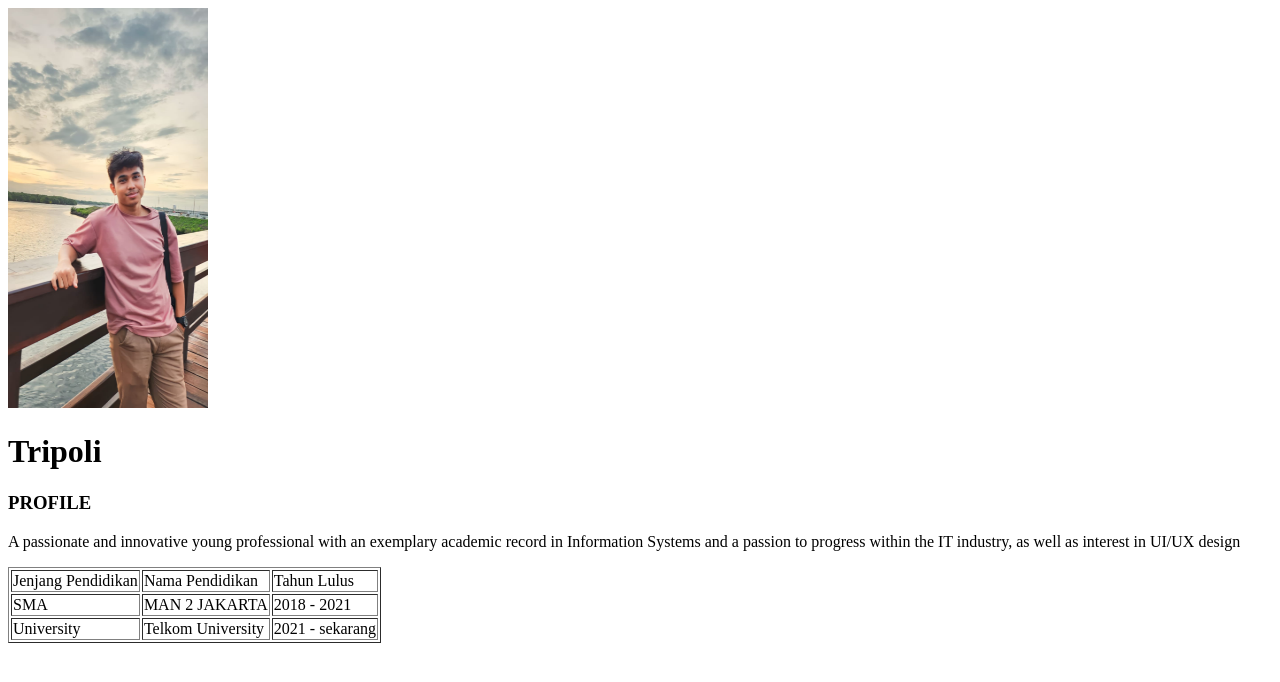
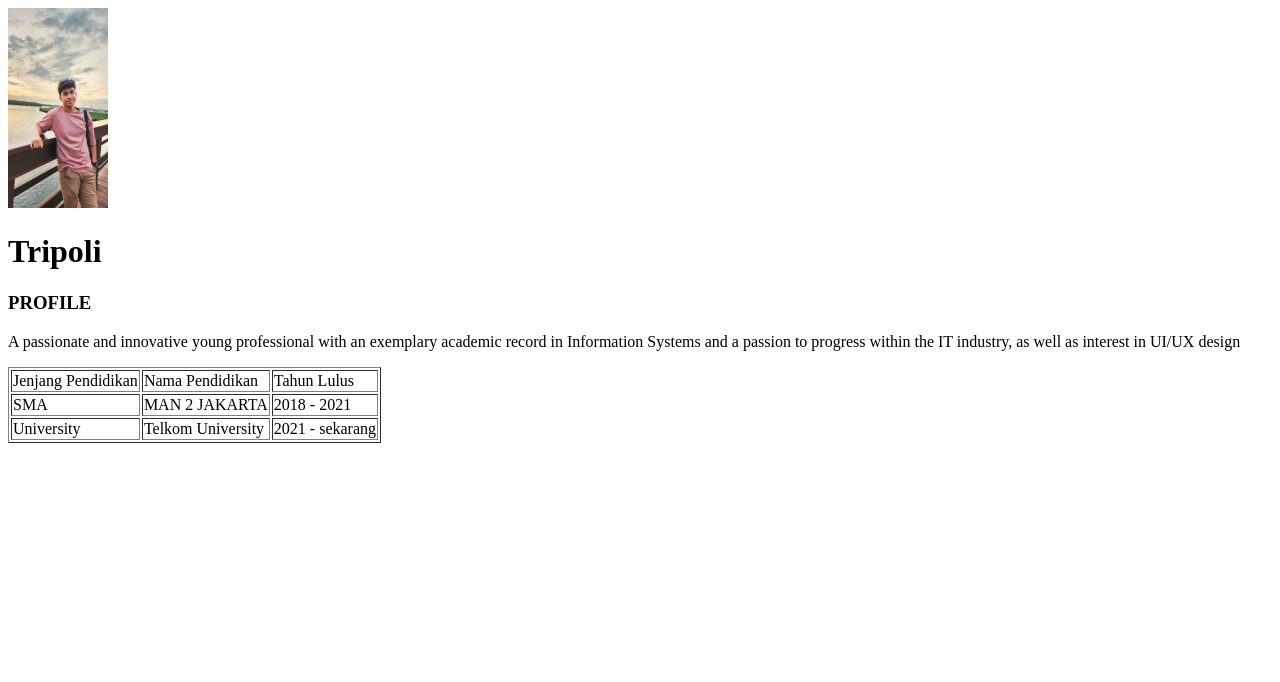
Before and after one commit to Tripoliotri/WAD_project1, a plain HTML site: page index.html in a window 1280 px wide. Drawn offline with Linux system fonts and the light colour scheme.

Commit message:
Update index.html

```diff
--- a/index.html
+++ b/index.html
@@ -5,7 +5,7 @@
 </head>
 <body>
 
-<img src="foto buat cv.jpeg" width="200" height="400"/>
+<img src="foto buat cv.jpeg" width="100" height="200"/>
 <h1> Tripoli </h1>
 <h3> PROFILE</h3>
 <p> A passionate and innovative young professional
```
